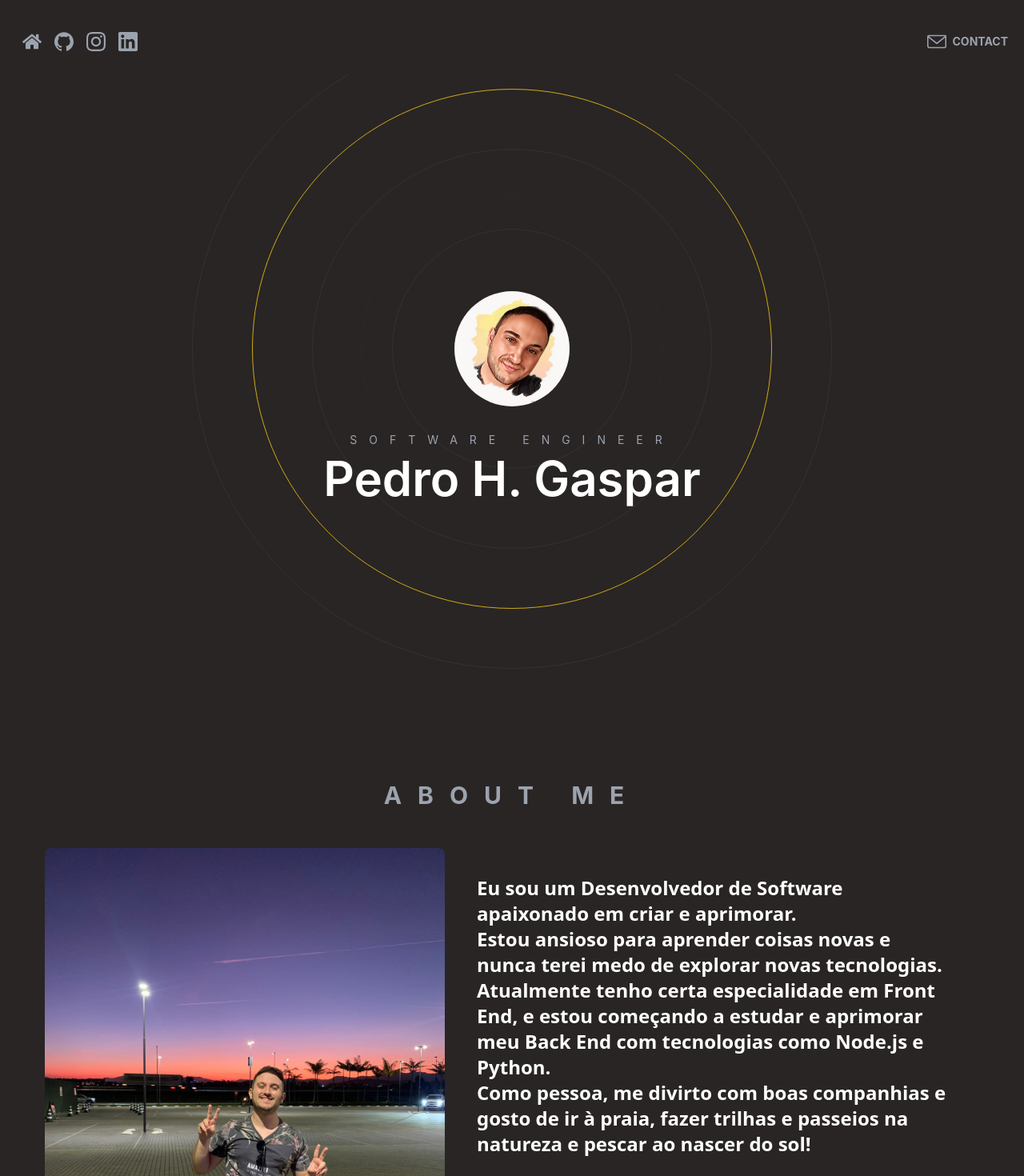
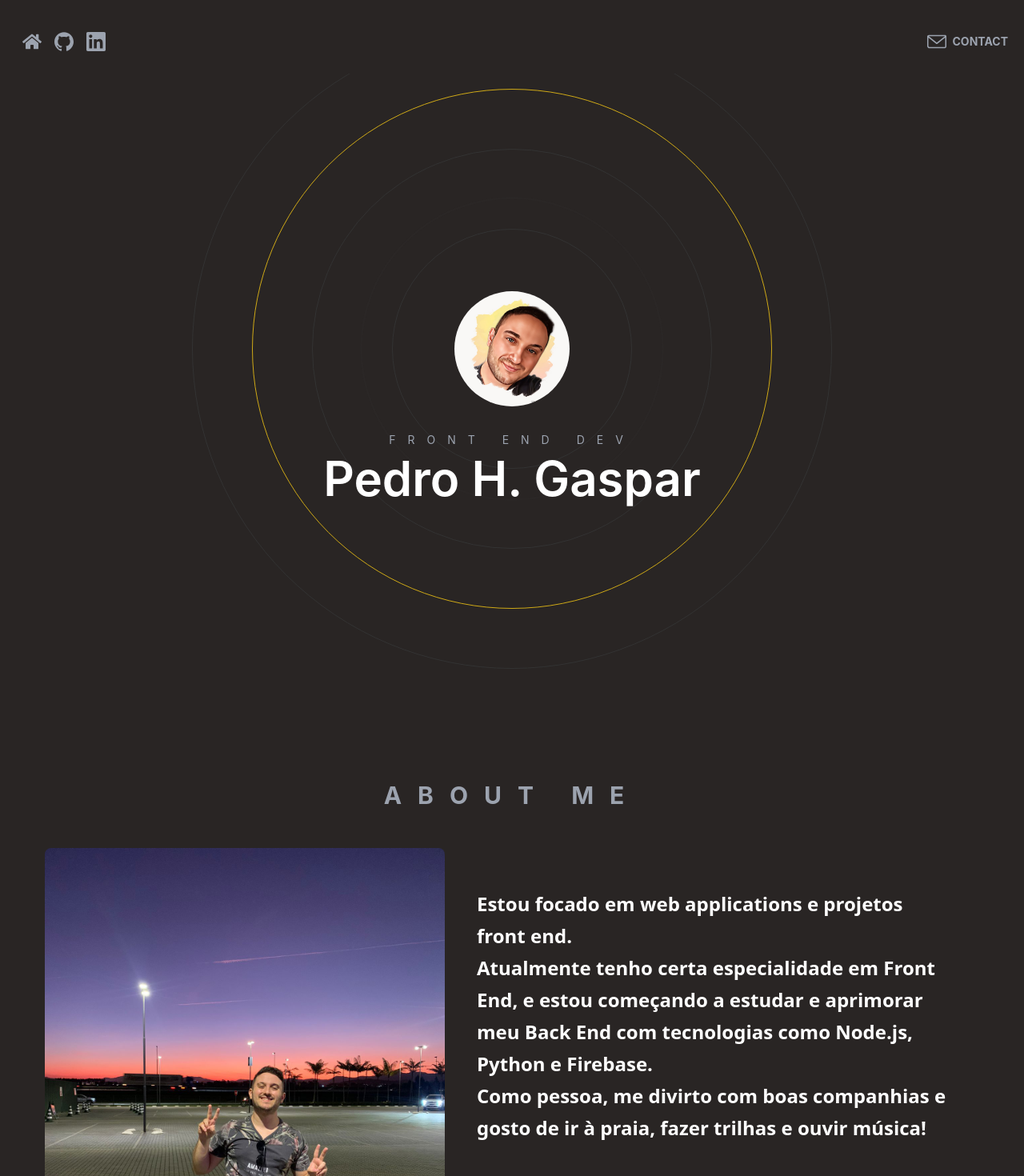
Before and after one commit to PedroHGaspar/MainPortfolio, a React (Create React App) app in the folder my-project/: page / in a window 1280 px wide. Shown: the top 1470 px of the page at 80% size. Built offline with nearby package versions, Linux system fonts and the light colour scheme.

Commit message:
Update: instagram removed and leading style added

```diff
--- a/my-project/src/components/About.jsx
+++ b/my-project/src/components/About.jsx
@@ -23,7 +23,7 @@ const About = () => {
           />
           <div className="z-20">
             <h2 className="pb-2 text-sm uppercase tracking-[15px] text-gray-400">
-              Software Engineer
+              Front End Dev
             </h2>
             <h1 className="px-10 text-3xl font-semibold md:text-4xl lg:text-6xl text-white">
               Pedro H. Gaspar
--- a/my-project/src/components/FinalWords.jsx
+++ b/my-project/src/components/FinalWords.jsx
@@ -20,7 +20,7 @@ const FinalWords = () => {
 
                     <div className="flex flex-col items-center md:flex-row">
                         <div className="mt-4 md:mt-0 space-y-10 px-0 md:px-10 md:py-0">
-                            <p className="font-semibold text-2xl text-white font-sans">
+                            <p className="font-semibold text-2xl text-white font-sans leading-10">
                                 Atualmente estou focado em 3 coisas: <br /> <br />
                                 • Experiência <br />
                                 • Evolução <br />
--- a/my-project/src/components/Navbar.jsx
+++ b/my-project/src/components/Navbar.jsx
@@ -44,12 +44,12 @@ const Navbar = (props: { animate?: boolean }) => {
               title="Github"
             />
           </a>
-          <a href="https://instagram.com/pedroggaspar" target="_blank" rel="noreferrer">
+          {/* <a href="https://instagram.com/pedroggaspar" target="_blank" rel="noreferrer">
             <SiInstagram
               className="h-10 w-10 cursor-pointer fill-gray-400 p-2 text-2xl transition-colors hover:fill-gray-300 font-bold"
               title="Instagram"
             />
-          </a>
+          </a> */}
           <a href="https://www.linkedin.com/in/pedro-henrique-gaspar-826978239/" target="_blank" rel="noreferrer">
             <SiLinkedin
               className="h-10 w-10 cursor-pointer fill-gray-400 p-2 text-2xl transition-colors hover:fill-gray-300 font-bold"
--- a/my-project/src/components/Whoami.jsx
+++ b/my-project/src/components/Whoami.jsx
@@ -7,7 +7,7 @@ const Whoami = () => {
     return (
         <>
 
-            <section id="about" className="container mx-auto flex-1 px-1 md:px-4" style={{ maxWidth: "1320px", margin: "0 auto"}}>
+            <section id="about" className="container mx-auto flex-1 px-1 md:px-4" style={{ maxWidth: "1320px", margin: "0 auto" }}>
                 <MotionDiv
                     initial={{ opacity: 0 }}
                     whileInView={{ opacity: 1 }}
@@ -35,11 +35,10 @@ const Whoami = () => {
                         </MotionDiv>
 
                         <div className="mt-20 md:mt-0 space-y-10 px-0 py-24 md:px-10 md:py-0">
-                            <p className="font-semibold text-2xl text-white font-sans">
-                                Eu sou um Desenvolvedor de Software apaixonado em criar e aprimorar. <br />
-                                Estou ansioso para aprender coisas novas e nunca terei medo de explorar novas tecnologias. <br />
-                                Atualmente tenho certa especialidade em Front End, e estou começando a estudar e aprimorar meu Back End com tecnologias como Node.js e Python. <br />
-                                Como pessoa, me divirto com boas companhias e gosto de ir à praia, fazer trilhas e passeios na natureza e pescar ao nascer do sol! <br />
+                            <p className="font-semibold text-2xl text-white font-sans leading-10">
+                                Estou focado em web applications e projetos front end. <br />
+                                Atualmente tenho certa especialidade em Front End, e estou começando a estudar e aprimorar meu Back End com tecnologias como Node.js, Python e Firebase. <br />
+                                Como pessoa, me divirto com boas companhias e gosto de ir à praia, fazer trilhas e ouvir música! <br />
                             </p>
                         </div>
                     </div>
```
